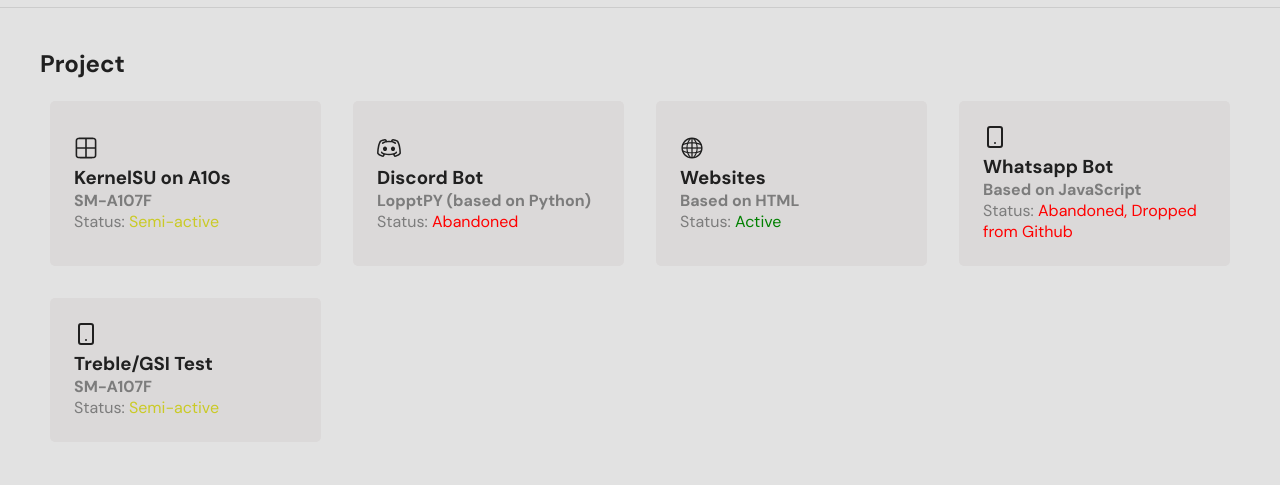
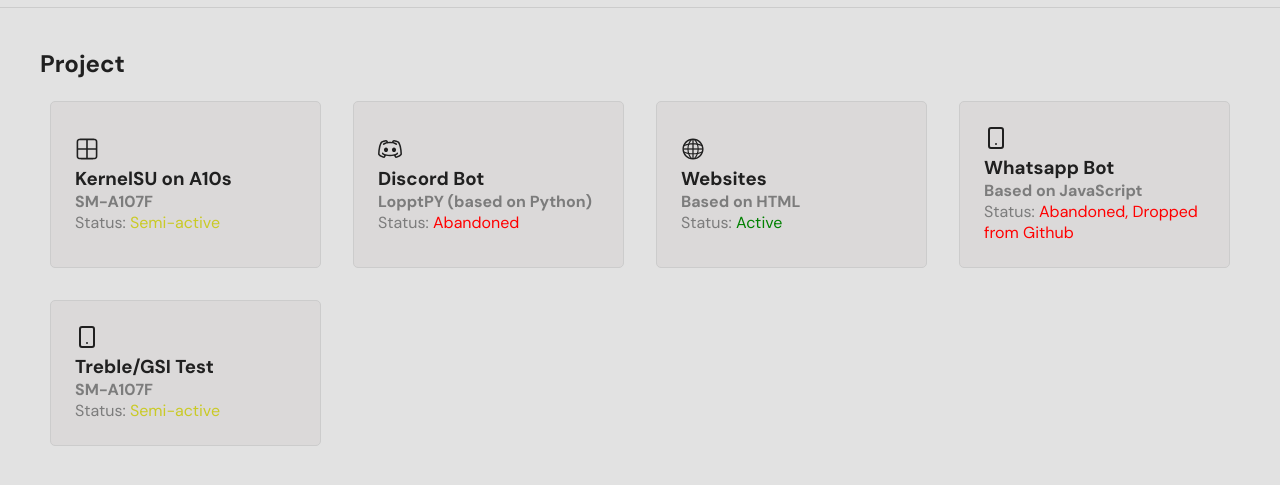
Before and after one commit to farisfamuris/farisfamuris.github.io, a plain HTML site: page project/index.html in a window 1280 px wide. Shown: the part 77-562 px from the top of the page. Drawn offline with Linux system fonts and the light colour scheme.

Commit message:
Update index.html

```diff
--- a/project/index.html
+++ b/project/index.html
@@ -120,6 +120,7 @@
                 background: var(--default-card-color);
                 padding: 24px;
                 height: 100%;
+                border: 1px var(--default-border) solid;
                 border-radius: 5px;
             }
 
```
